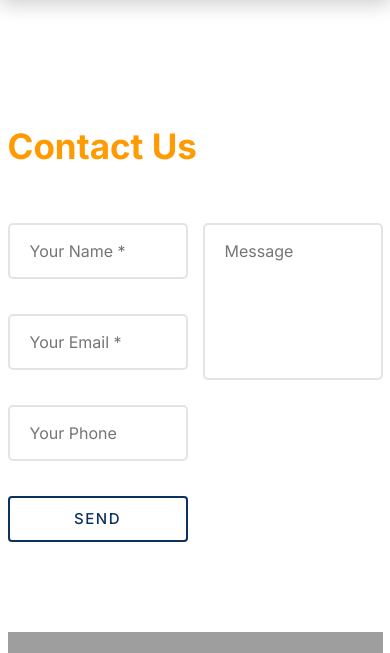
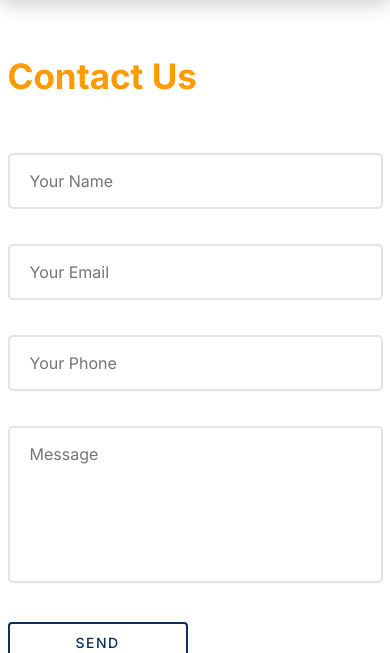
Before and after one commit to amurad77/nextstep, a Django app: page /contact/ in a window 390 px wide. Shown: the part 90-743 px from the top of the page. Run offline with Django 3.2, Linux system fonts and the light colour scheme; some libraries are stand-ins or nearby versions; grey boxes are pictures that could not be loaded.

Commit message:
contact page responsive

```diff
--- a/contact/forms.py
+++ b/contact/forms.py
@@ -97,11 +97,11 @@ class ContactForm(forms.ModelForm):
         )
         widgets = {
             'name': forms.TextInput(attrs={
-                                    'placeholder': 'Your Name *',
+                                    'placeholder': 'Your Name',
                                     'type': 'text'
                                 }),
             'email': forms.EmailInput(attrs={
-                                    'placeholder': 'Your Email *',
+                                    'placeholder': 'Your Email',
                                     'type': 'email'
                                 }),
             'number': forms.TextInput(attrs={
--- a/contact/templates/contact.html
+++ b/contact/templates/contact.html
@@ -10,7 +10,7 @@
             <h2>Contact Us</h2>
             <form method="post">
                 <div class="row">
-                    <div class="col-6">
+                    <div class="col-12 col-md-6">
                         {% csrf_token %}
                         <!-- <input type="text" name="yourName" id="yourName" placeholder="Your Name" required> -->
                         {{form.name}}
@@ -19,7 +19,7 @@
                         <!-- <input type="text" name="yourPhone" id="firstPhone" placeholder="Your Phone" required> -->
                         {{form.number}}
                     </div>
-                    <div class="col-6">
+                    <div class="col-12 col-md-6">
                         <!-- <textarea placeholder="Message" required></textarea> -->
                         {{form.message}}
                     </div>
--- a/static/css/style.css
+++ b/static/css/style.css
@@ -1203,6 +1203,15 @@ input[type='file']::-webkit-file-upload-button {
     margin: 90px 0;
 }
 
+@media screen and (max-width: 768px) {
+    .contact {
+        padding-top: 50px;
+    }
+    .contact .btn-blue {
+        font-size: 1.4rem;
+        padding: 8px 0;
+    }
+}
 
 
 /**************** UPLOAD PAGE ****************/
```
